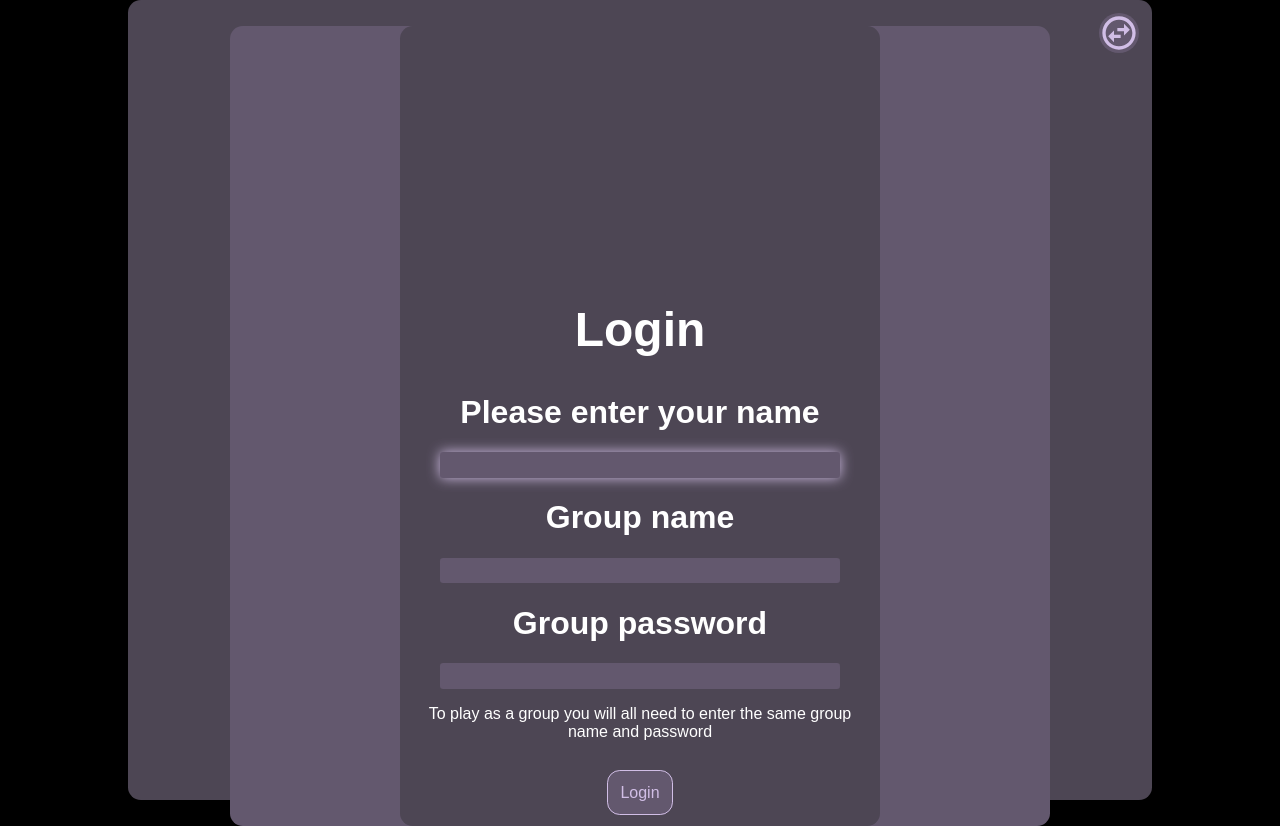
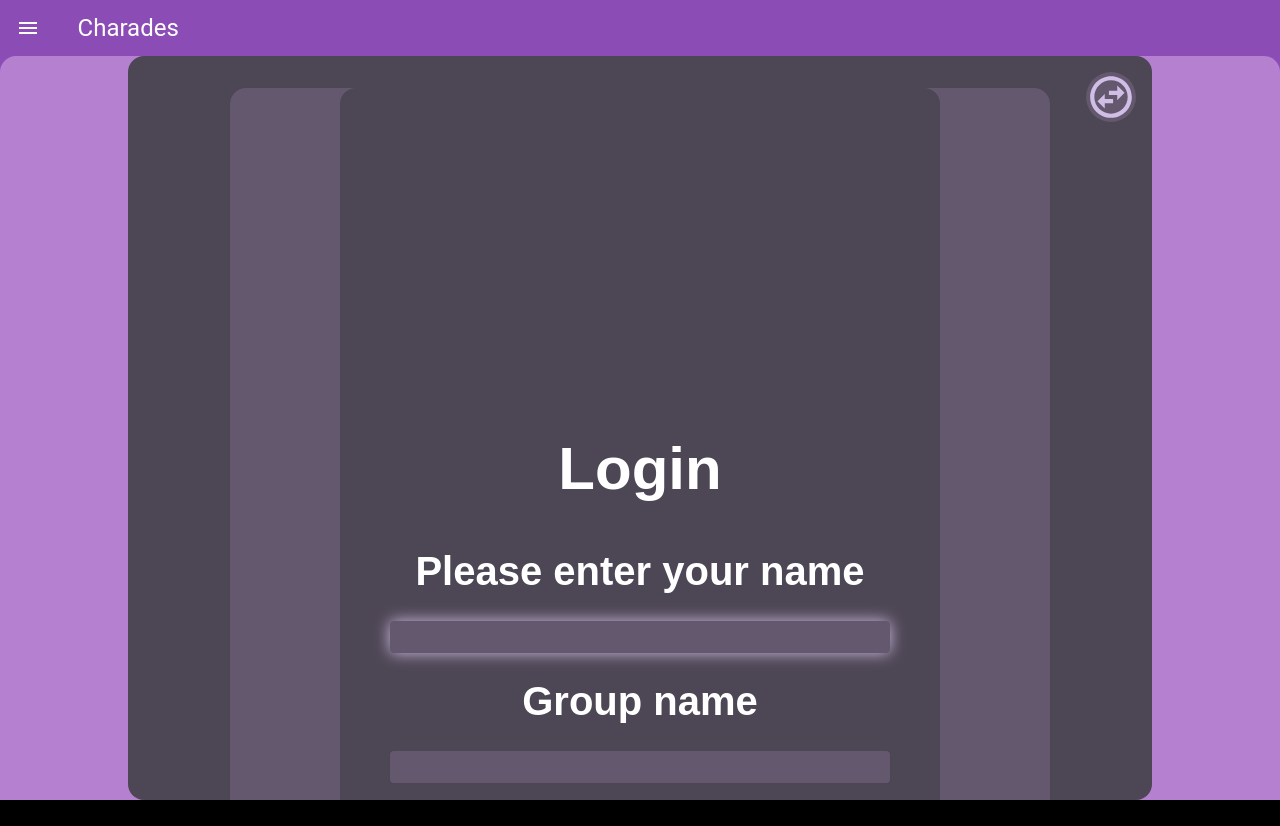
Before and after one commit to JoshuaR830/charades, a website: page src/charades.html in a window 1280 px wide. After the commit the page ends 800 px from the top, so only its background shows below. Drawn offline with nearby package versions, Linux system fonts and the light colour scheme; files that its build step writes are made by us from their sources; no server answers; files whose address does not match are found by name; a web font is replaced by a local one.

Commit message:
Adding a backdrop animation

```diff
--- a/src/charades.html
+++ b/src/charades.html
@@ -4,6 +4,9 @@
     <head>
         <title>Light Remote</title>
         <link rel="icon" href="images/charades-masks.ico">
+        <link rel="stylesheet" type="text/css" href="css/variables.css">
+        <link rel="stylesheet" type="text/css" href="css/backdrop.css">
+
         <link rel="stylesheet" type="text/css" href="css/light-remote.css">
         <link rel="stylesheet" type="text/css" href="css/color-slider.css">
         <link rel="stylesheet" type="text/css" href="css/charades.css">
@@ -15,6 +18,7 @@
         <link href="https://fonts.googleapis.com/css?family=Long+Cang&display=swap" rel="stylesheet">
 
         <script src="js/connection-src.js"></script>
+        <script src="js/backdrop.js"></script>
 
         <script src="js/charade-card.js"></script>
 
@@ -25,6 +29,21 @@
     </head>
 
     <body>
+
+        <div class="backdrop">
+            <div class="background">
+                <div class="title-container">
+                        <div id="menu-reveal" class="menu reveal-background"><svg xmlns="http://www.w3.org/2000/svg" width="24" height="24" viewBox="0 0 24 24"><path d="M0 0h24v24H0z" fill="none"/><path d="M3 18h18v-2H3v2zm0-5h18v-2H3v2zm0-7v2h18V6H3z"/></svg></div>
+                        <div id="menu-hide" class="menu hide-background hidden"><svg xmlns="http://www.w3.org/2000/svg" width="24" height="24" viewBox="0 0 24 24"><path d="M19 6.41L17.59 5 12 10.59 6.41 5 5 6.41 10.59 12 5 17.59 6.41 19 12 13.41 17.59 19 19 17.59 13.41 12z"/><path d="M0 0h24v24H0z" fill="none"/></svg></div>
+                    <div class="headline-title">Charades</div>
+                </div>
+            </div>
+
+
+        <div class="foreground-container">
+            <div id="foreground" class="foreground">
+
+
                     <input type="hidden" id="my-user">
                     <div class="wrapper">
                         <div class="mode-switcher"><svg xmlns="http://www.w3.org/2000/svg" viewBox="0 0 24 24"><path fill="none" d="M0 0h24v24H0V0z"/><path d="M12 2C6.48 2 2 6.48 2 12s4.48 10 10 10 10-4.48 10-10S17.52 2 12 2zm0 18c-4.41 0-8-3.59-8-8s3.59-8 8-8 8 3.59 8 8-3.59 8-8 8zm3-13.5V9h-4v2h4v2.5l3.5-3.5zm-6 4L5.5 14 9 17.5V15h4v-2H9z"/></svg></div>
@@ -92,5 +111,20 @@
                             </div>
                         </div>
                     </div>
+
+                <div class="reveal-foreground">
+                    <div id="show-foreground-button" class="show-foreground-button">
+                        <svg xmlns="http://www.w3.org/2000/svg" width="24" height="24" viewBox="0 0 24 24"><path d="M12 8l-6 6 1.41 1.41L12 10.83l4.59 4.58L18 14z"/><path d="M0 0h24v24H0z" fill="none"/></svg>
+                    </div>
+                    <div class="headline-title">Charades</div>
+                </div>
+            </div>
+
+        </div>
+
+    </div>
+
+
+
     </body>
 </html>
--- /dev/null
+++ b/src/public/css/backdrop.css
@@ -0,0 +1,125 @@
+
+
+.backdrop {
+    position: relative;
+    width: 100%;
+    height: 100%;
+    background-color: yellow;
+    margin: 0px;
+}
+
+.background {
+    position: absolute;
+
+    width: 100%;
+    height: 100%;
+    background-color: var(--primary);
+    z-index: 1;
+}
+
+
+.title-container {
+    display: inline-block;
+    position: relative;
+    vertical-align: top;
+    color: var(--text-color);
+
+}
+
+.menu {
+    display: inline-block;
+    padding: 16px;
+    height: 24px;
+    width: 24px;
+    vertical-align: top;
+    fill: var(--text-color)
+}
+
+.menu:hover {
+    cursor: pointer;
+}
+
+.headline-title {
+    display: inline-block;
+    padding: 16px;
+    vertical-align: top;
+    font-size: 24px;
+    line-height: 24px;
+    font-family: 'Roboto', sans-serif;
+
+}
+
+.foreground {
+    position: absolute;
+    width: 100%;
+    background-color: var(--primary-variant);
+    border-radius: 16px 16px 0 0;
+    height: calc(100vh - var(--height));
+    display: inline-block;
+    text-align: center;
+    z-index: 2;
+}
+
+.foreground-container {
+    height: calc(100vh - 56px);
+    position: absolute;
+    margin-top: 56px;
+    z-index: 2;
+    width: 100%;
+    overflow: hidden;
+}
+
+.reveal-foreground {
+    display: none;
+    text-align: left;
+    font-family: 'Roboto', sans-serif;
+    font-size: 24px;
+    color: var(--text-color);
+    width: 100%;
+    position: relative;
+    vertical-align: top;
+}
+
+.show-foreground-button {
+    position: relative;
+    display: inline-block;
+    vertical-align: top;
+    padding: 16px;
+    fill: var(--text-color);
+}
+
+.hidden {
+    display: none;
+}
+
+.animated-scroll-forwards {
+    animation-name: animated-scroll-forwards;
+    animation-duration: 1s;
+    animation-fill-mode: forwards;
+    overflow: hidden;
+}
+
+.animated-scroll-backwards {
+    animation-name: animated-scroll-backwards;
+    animation-duration: 1s;
+    animation-fill-mode: forwards;
+    overflow: hidden;
+}
+
+@keyframes animated-scroll-forwards {
+    0% {
+        margin-top: 56px;
+    }
+    100% {
+        margin-top: calc(100vh - 112px);
+    }
+}
+
+@keyframes animated-scroll-backwards {
+    0% {
+        margin-top: calc(100vh - 112px);
+    }
+    100% {
+        margin-top: 0px;
+    }
+}
--- a/src/public/css/charades.css
+++ b/src/public/css/charades.css
@@ -183,9 +183,9 @@ body {
 
 @media only screen and (min-width: 1250px){
 
-    body {
+    /* body {
         zoom: 0.8;
-    }
+    } */
     .card-container {
         width: 1000px;
     }
--- a/src/public/css/light-remote.css
+++ b/src/public/css/light-remote.css
@@ -2,7 +2,7 @@ html, body {
     background-color: #000000;
     color: #ffffff;
     width: 100%;
-    height: 100%;
+    height: 100vh;
     margin: 0;
 }
 
--- /dev/null
+++ b/src/public/css/variables.css
@@ -0,0 +1,27 @@
+:root {
+    --primary: #8b4cb5;
+    --primary-variant: #B680D1;
+
+    /* --primary: #B680D1; */
+    /* --primary-variant: #8b4cb5; */
+
+    --on-primary: #B680D1;
+
+    --secondary: #7d0080;
+    --secondary-variant: #b54cab;
+    --on-secondary: #7d0080;
+
+
+    --background: #4d4654;
+    --on-background: #4d4654;
+
+    --surface: #635870;
+    --on-surface: #6a6274;
+
+    --error: #B00020;
+    --on-error: #ed323b;
+
+    --text-color: #ffffff;
+
+    --height: 56px;
+}
```
Also changed, not shown: src/public/js/backdrop.js (added, +47 -0 lines). Lines whose indentation alone changed are shown as unchanged.
